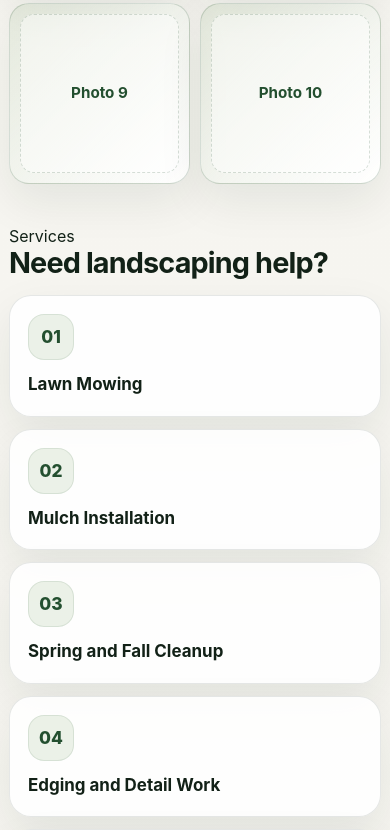
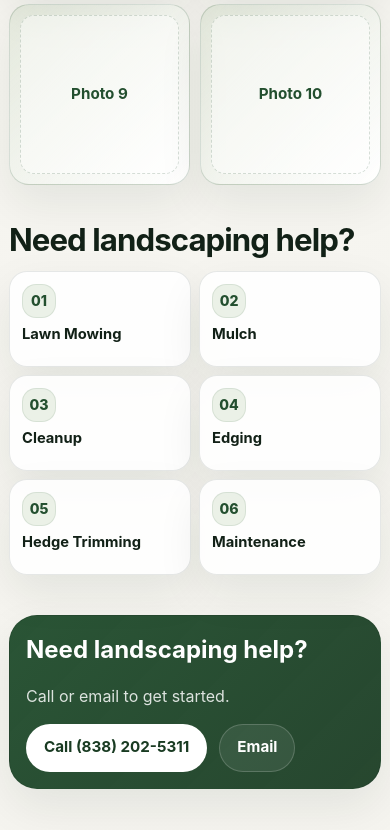
Before and after one commit to NickBlanchard04/CosmicGames, a plain HTML site: page landscaping/index.html in a window 390 px wide. Shown: the part 1915-2745 px from the top of the page. Drawn offline with Linux system fonts and the light colour scheme.

Commit message:
Refactor services grid and service card styles

```diff
--- a/landscaping/index.html
+++ b/landscaping/index.html
@@ -337,30 +337,36 @@
     }
 
    .services-grid {
-      grid-template-columns: 1fr;
+  grid-template-columns: repeat(2, minmax(0, 1fr));
+  gap: 10px;
 }
 
 .service-card {
-      border-radius: 22px;
-      padding: 18px;
+  border-radius: 18px;
+  padding: 14px;
+  min-height: 112px;
+  display: flex;
+  flex-direction: column;
+  justify-content: flex-start;
 }
 
 .service-card h3 {
-      font-size: 1.06rem;
+  font-size: 0.98rem;
+  line-height: 1.2;
 }
 
 .service-icon {
-      width: 46px;
-      height: 46px;
-      border-radius: 16px;
+  width: 38px;
+  height: 38px;
+  border-radius: 14px;
   display: inline-flex;
   align-items: center;
   justify-content: center;
-      margin-bottom: 12px;
+  margin-bottom: 10px;
   background: rgba(122, 161, 103, 0.14);
   border: 1px solid rgba(35, 79, 47, 0.10);
   color: var(--primary);
-      font-size: 1.08rem;
+  font-size: 0.95rem;
   font-weight: 800;
 }
 
@@ -448,6 +454,7 @@
 
 .services-grid {
   grid-template-columns: repeat(3, minmax(0, 1fr));
+  gap: 12px;
 }
 
       footer {
@@ -479,6 +486,36 @@
 
       .contact-card {
         padding: 14px;
+      }
+
+      .section-head {
+    margin-bottom: 14px;
+  }
+
+  .section-head h2 {
+    font-size: clamp(1.7rem, 8vw, 2.3rem);
+  }
+
+  .services-grid {
+    gap: 8px;
+  }
+
+  .service-card {
+    padding: 12px;
+    min-height: 96px;
+  }
+
+  .service-card h3 {
+    font-size: 0.92rem;
+  }
+
+  .service-icon {
+    width: 34px;
+    height: 34px;
+    margin-bottom: 8px;
+    font-size: 0.88rem;
+  }
+
 }
 
       h1 {
@@ -603,7 +640,6 @@
   <div class="container">
     <div class="section-head">
       <div>
-            <div class="eyebrow">Services</div>
         <h2 id="services-title">Need landscaping help?</h2>
       </div>
     </div>
@@ -616,17 +652,17 @@
 
       <article class="service-card">
         <div class="service-icon">02</div>
-            <h3>Mulch Installation</h3>
+        <h3>Mulch</h3>
       </article>
 
       <article class="service-card">
         <div class="service-icon">03</div>
-            <h3>Spring and Fall Cleanup</h3>
+        <h3>Cleanup</h3>
       </article>
 
       <article class="service-card">
         <div class="service-icon">04</div>
-            <h3>Edging and Detail Work</h3>
+        <h3>Edging</h3>
       </article>
 
       <article class="service-card">
@@ -636,7 +672,7 @@
 
       <article class="service-card">
         <div class="service-icon">06</div>
-            <h3>Landscape Maintenance</h3>
+        <h3>Maintenance</h3>
       </article>
     </div>
   </div>
```
Lines whose indentation alone changed are shown as unchanged.
